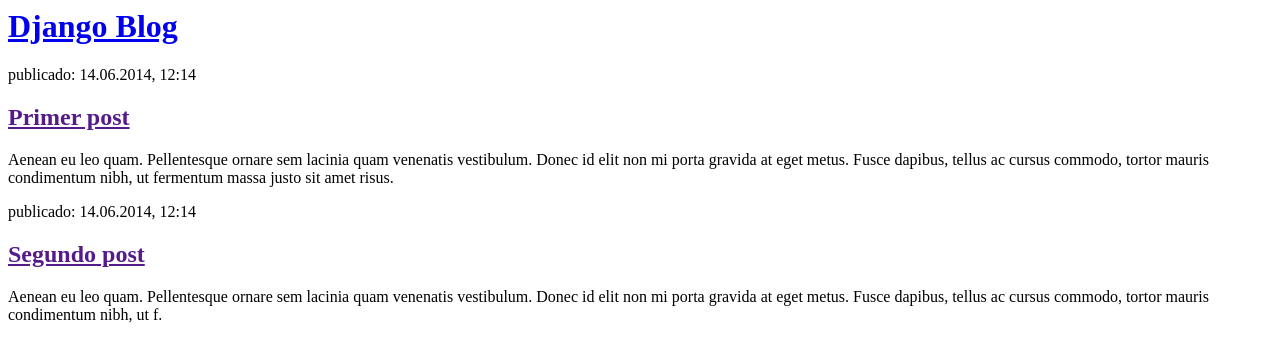
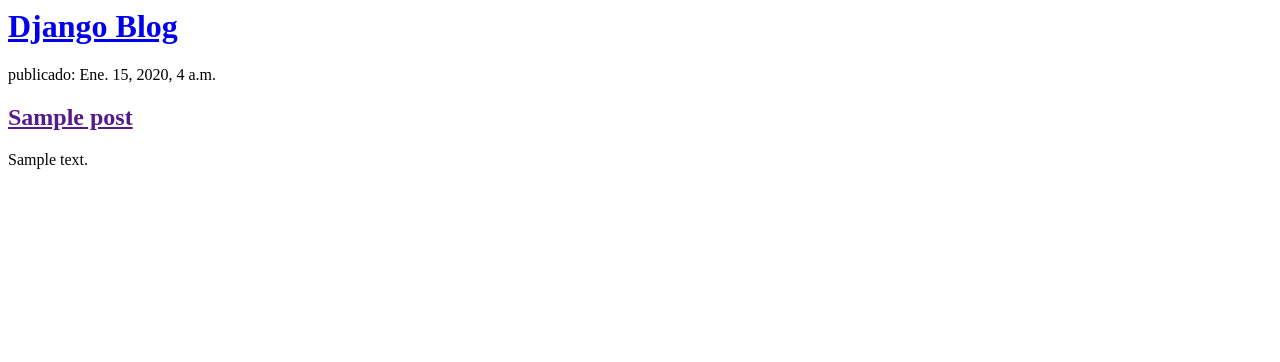
Before and after one commit to ermac2020/Djangoblog, a Django app: page / in a window 1280 px wide. Shown: the top 362 px of the page. Run offline with Django 3.2, Linux system fonts and the light colour scheme; tables that the repository leaves empty hold one stand-in row (values such as "Sample post").

Commit message:
Datos dinamicos

```diff
--- a/blog/templates/blog/post_lista.html
+++ b/blog/templates/blog/post_lista.html
@@ -7,16 +7,12 @@
             <h1><a href="/">Django Blog</a></h1>
         </div>
 
-        <div>
-            <p>publicado: 14.06.2014, 12:14</p>
-            <h2><a href="">Primer post</a></h2>
-            <p>Aenean eu leo quam. Pellentesque ornare sem lacinia quam venenatis vestibulum. Donec id elit non mi porta gravida at eget metus. Fusce dapibus, tellus ac cursus commodo, tortor mauris condimentum nibh, ut fermentum massa justo sit amet risus.</p>
-        </div>
-
-        <div>
-            <p>publicado: 14.06.2014, 12:14</p>
-            <h2><a href="">Segundo post</a></h2>
-            <p>Aenean eu leo quam. Pellentesque ornare sem lacinia quam venenatis vestibulum. Donec id elit non mi porta gravida at eget metus. Fusce dapibus, tellus ac cursus commodo, tortor mauris condimentum nibh, ut f.</p>
-        </div>
+        {% for publicacion in publicaciones %}
+            <div>
+                <p> publicado: {{ publicacion.published_date }}</p>
+                <h2><a href="">{{ publicacion.titulo }}</a></h2>
+                <p>{{ publicacion.texto|linebreaksbr }}</p>
+            </div>
+        {% endfor %}
     </body>
 </html>
--- a/blog/views.py
+++ b/blog/views.py
@@ -1,4 +1,7 @@
 from django.shortcuts import render
+from django.utils import timezone
+from .models import Post
 
 def post_lista(request):
-    return render(request, 'blog/post_lista.html', {})
+    publicaciones = Post.objects.filter(published_date__lte=timezone.now()).order_by('published_date')
+    return render(request, 'blog/post_lista.html', {'publicaciones': publicaciones})
--- a/blogdjango/settings.py
+++ b/blogdjango/settings.py
@@ -120,3 +120,5 @@ USE_TZ = True
 
 STATIC_URL = '/static/'
 STATIC_ROOT = os.path.join(BASE_DIR, 'static')
+
+X_FRAME_OPTIONS='SAMEORIGIN'
--- a/requirements.txt
+++ b/requirements.txt
@@ -1 +1,2 @@
-Django~=2.2.4
+Django~=3.1.1
+django-admin-interface~=0.13.3
```
